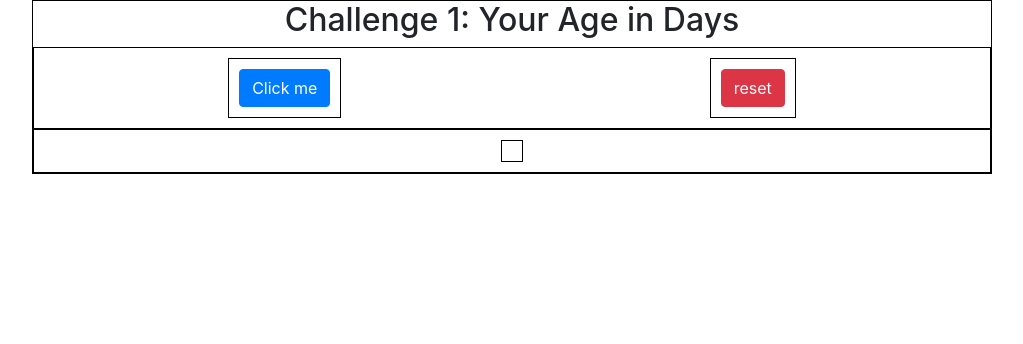
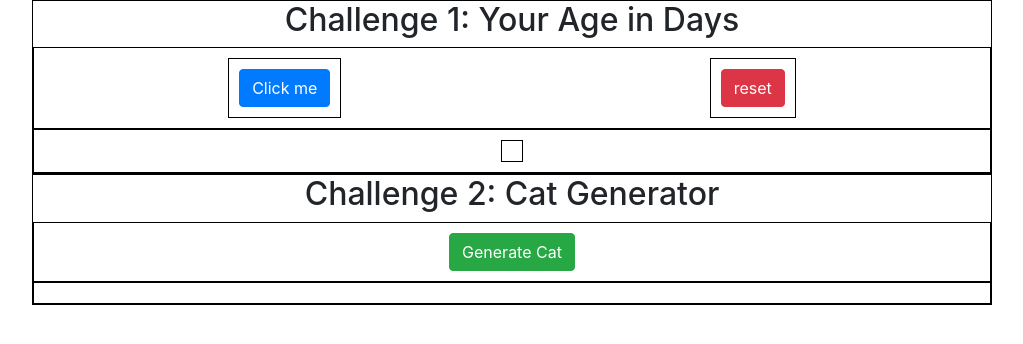
Before and after one commit to Sazied/Javascript-Projects, a plain HTML site: page index.html in a window 1280 px wide. Shown: the whole page, without its empty margins (128-1151 px from the left). Drawn offline with nearby package versions, Linux system fonts and the light colour scheme.

Commit message:
Challenge 2 Completed!

```diff
--- a/index.html
+++ b/index.html
@@ -10,6 +10,8 @@
     <title>Javascript on Steriods</title>
   </head>
   <body>
+
+<!-- Challenge 1: Your age in days  -->
     <div class="container-1">
       <h2>Challenge 1: Your Age in Days</h2>
       <div class="flex-box-container-1">
@@ -29,6 +31,22 @@
       </div>
     </div>
 
+<!-- Challenge 2: Cat Generator -->
+    <div class="container-2">
+      <h2>Challenge 2: Cat Generator</h2>
+      <div class="flex-box-container-2">
+        <button
+          class="btn btn-success"
+          id="cat-generator"
+          onclick="generateCat()"
+        >
+          Generate Cat
+        </button>
+      </div>
+
+      <div class="flex-box-container-2" id="flex-cat-gen"></div>
+    </div>
+
     <script src="static/js/script.js"></script>
   </body>
 </html>
--- a/static/css/style.css
+++ b/static/css/style.css
@@ -9,7 +9,7 @@
   display: flex;
   border: 1px solid black;
   padding: 10px;
-  flex: wrap;
+  flex-wrap: wrap;
   flex-direction: row;     /*row-reverse, column, colum-reverse are options as well*/
   justify-content: space-around;
 }
@@ -20,3 +20,23 @@
   border: 1px solid black;
   align-items: center;
 }
+
+.container-2 {
+  border: 1px solid black;
+  width: 75%;
+  margin: 0 auto;
+  text-align: center;
+}
+
+.flex-box-container-2 {
+  display: flex;
+  flex-wrap: wrap;
+  border: 1px solid black;
+  padding: 10px;
+  justify-content: space-around;
+}
+
+.flex-box-container-2 img {
+  border: 1px solid black;
+  padding: 10px;
+}
--- a/static/js/script.js
+++ b/static/js/script.js
@@ -19,3 +19,13 @@ const ageInDays = () => {
 const reset = () => {
     document.getElementById('ageInDays').remove();
 }
+
+// Challenge 2: Generate Cat
+
+const generateCat = () => {
+    let image = document.createElement('img');
+    let div = document.getElementById('flex-cat-gen');
+    image.src = "http://thecatapi.com/api/images/get?format=src&type=gif&size=small";
+    div.appendChild(image);
+
+}
```
